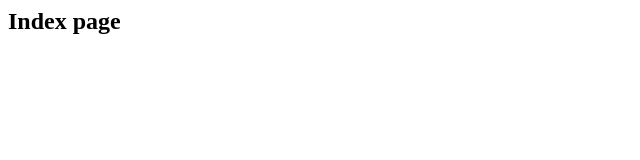
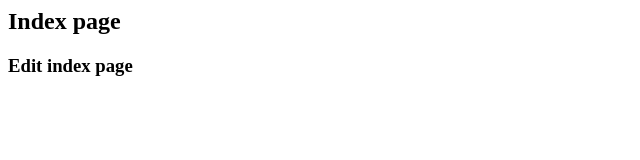
Before and after one commit to NguyenLeTrungThanh/hello-world, a plain HTML site: page index.html in a window 1280 px wide. Shown: the whole page, without its empty margins (0-640 px from the left). Drawn offline with Linux system fonts and the light colour scheme.

Commit message:
Edit index.html from index-edits branch

```diff
--- a/index.html
+++ b/index.html
@@ -3,5 +3,8 @@
     <h2>
       Index page
     </h2>
+    <h3>
+      Edit index page
+    </h3>
   </body>
 </html>
```
